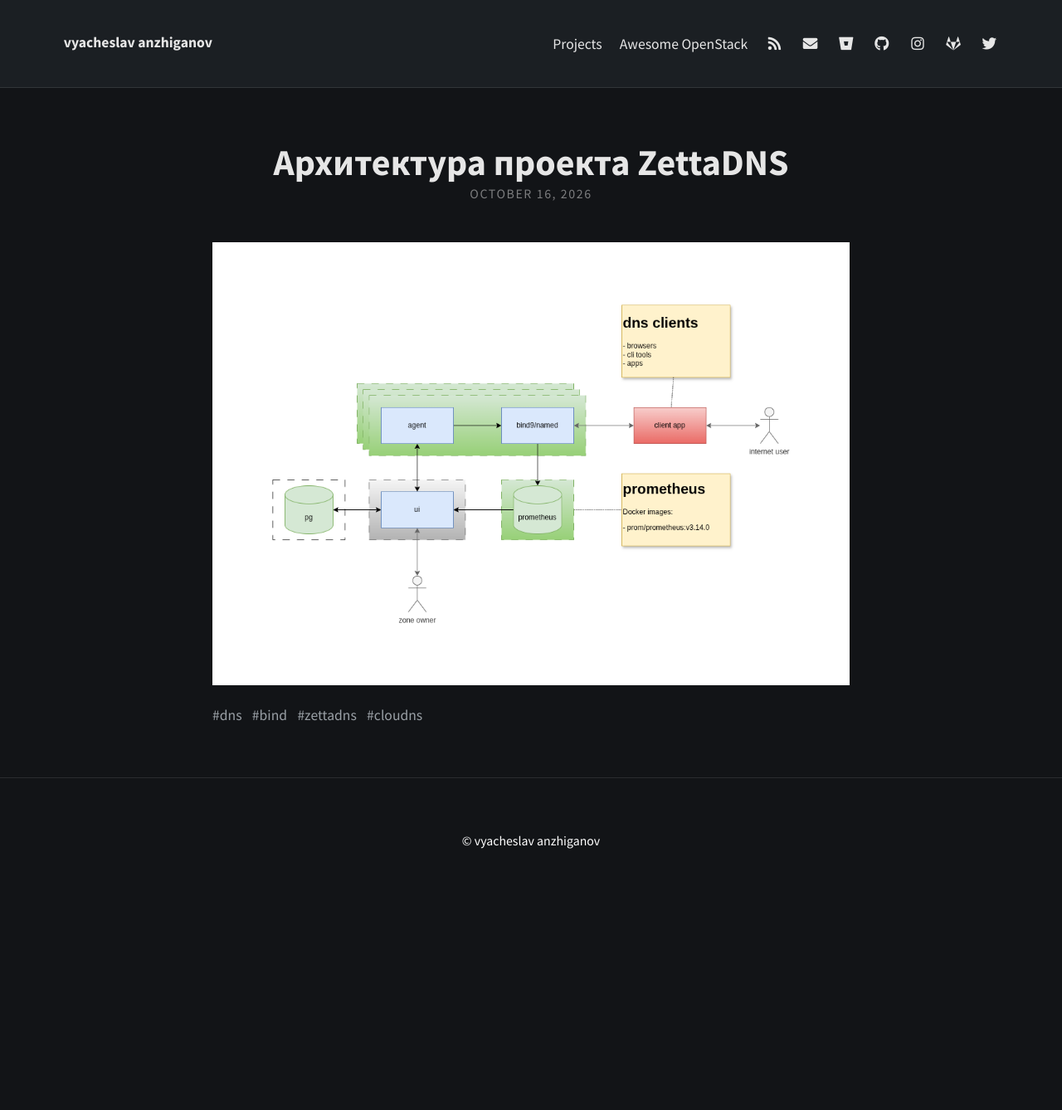
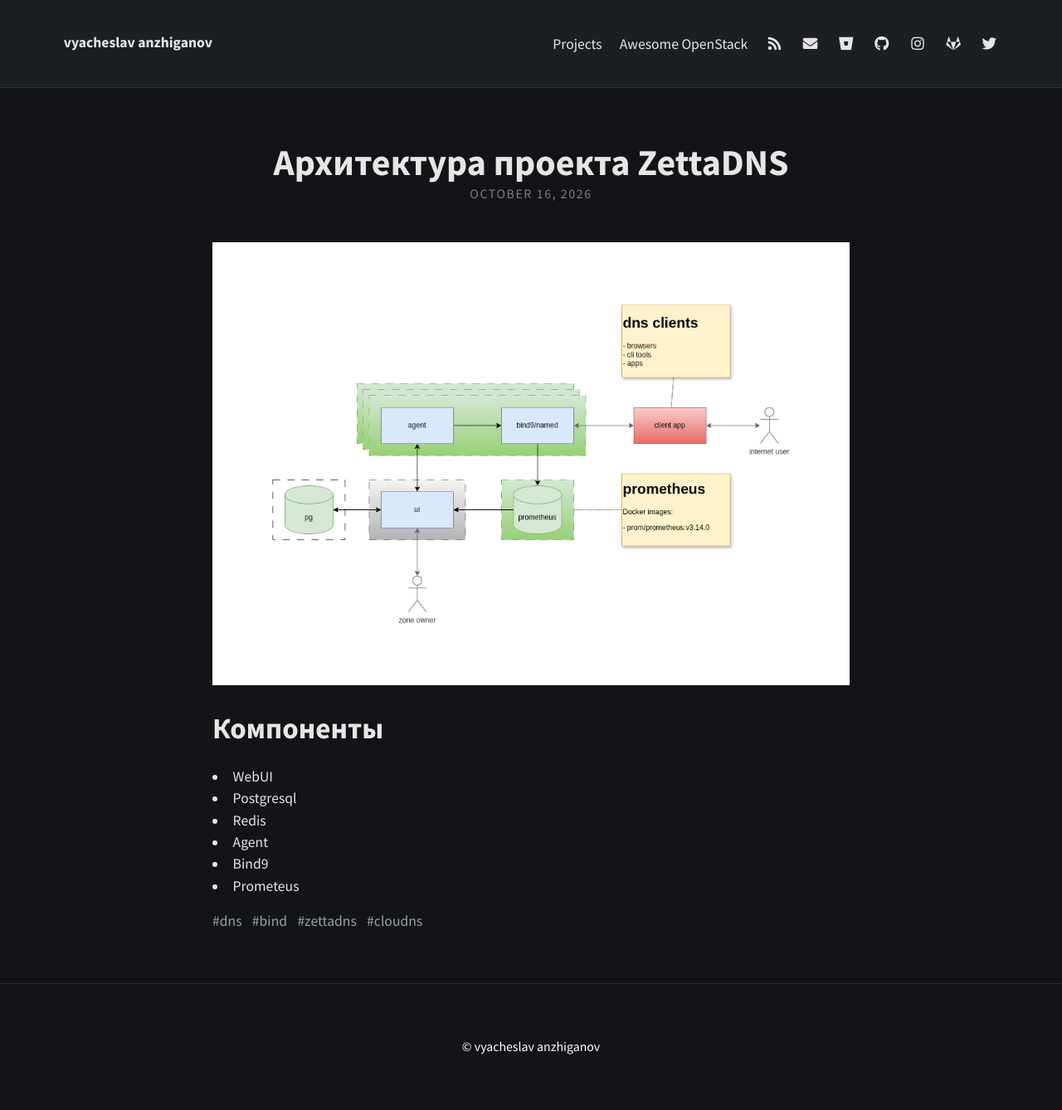
Before and after one commit to vanzhiganov/vanzhiganov.github.io, a Jekyll site: the page built from _posts/2026-10-16-zettadns-architecture.md, in a window 1280 px wide. Shown: the whole page at 83% size. Built offline with Jekyll 4.4.1, drawn with Linux system fonts in a browser that asks for light colours; nearby versions of some CDN libraries; before the commit the page ends 1090 px from its top, so only the background shows below that.

Commit message:
add comp[onents

```diff
--- a/_posts/2026-10-16-zettadns-architecture.md
+++ b/_posts/2026-10-16-zettadns-architecture.md
@@ -6,3 +6,12 @@
 ---
 
 ![Архитектура проекта ZettaDNS](/assets/posts/2026/zettadns-conceptual-architecture.png)
+
+## Компоненты
+
+- WebUI
+- Postgresql
+- Redis
+- Agent
+- Bind9
+- Prometeus
```
